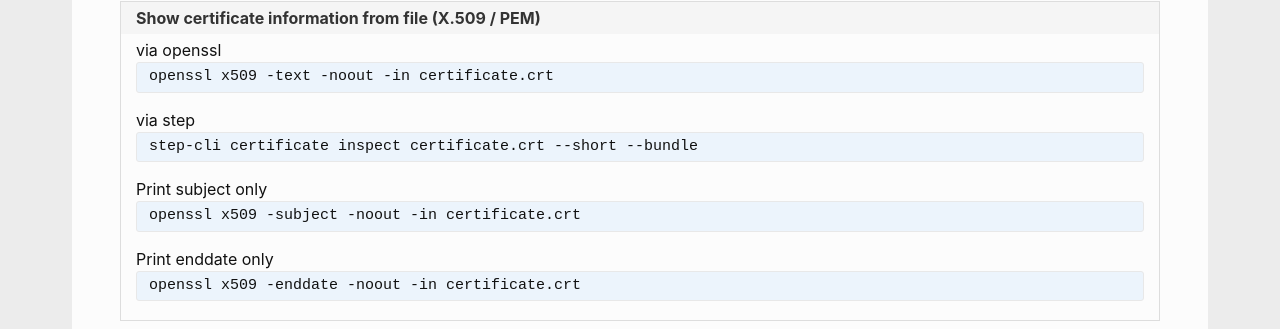
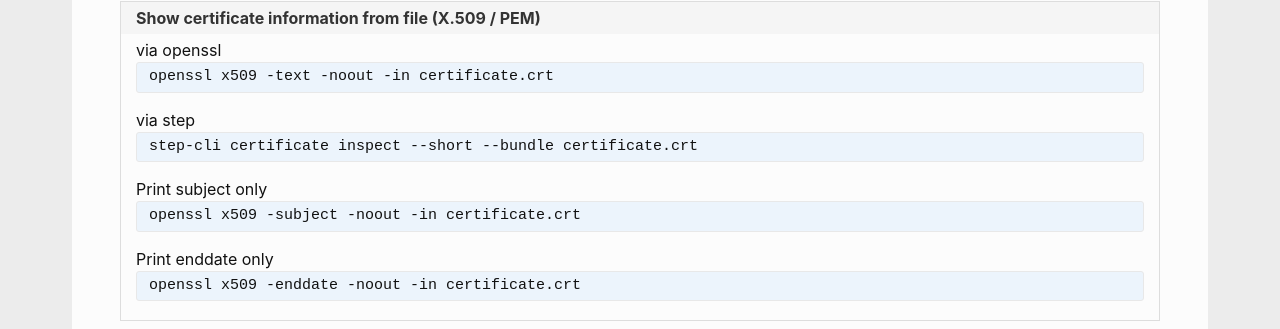
Before and after one commit to andreas-mausch/cheatsheets, a Jekyll site: the page built from _cheatsheets/tls.md, in a window 1280 px wide and 900 px high. Shown: the part 204-533 px from the top of the window. Built offline with Jekyll 4.4.1, drawn with Linux system fonts in a browser that asks for light colours.

Commit message:
Put filename at the end of the command

```diff
--- a/_cheatsheets/tls.md
+++ b/_cheatsheets/tls.md
@@ -6,7 +6,7 @@
   - name: Show certificate information from file (X.509 / PEM)
     commands:
       via openssl: openssl x509 -text -noout -in certificate.crt
-      via step: step-cli certificate inspect certificate.crt --short --bundle
+      via step: step-cli certificate inspect --short --bundle certificate.crt
       Print subject only: openssl x509 -subject -noout -in certificate.crt
       Print enddate only: openssl x509 -enddate -noout -in certificate.crt
   - name: Show certificate information from website
```
